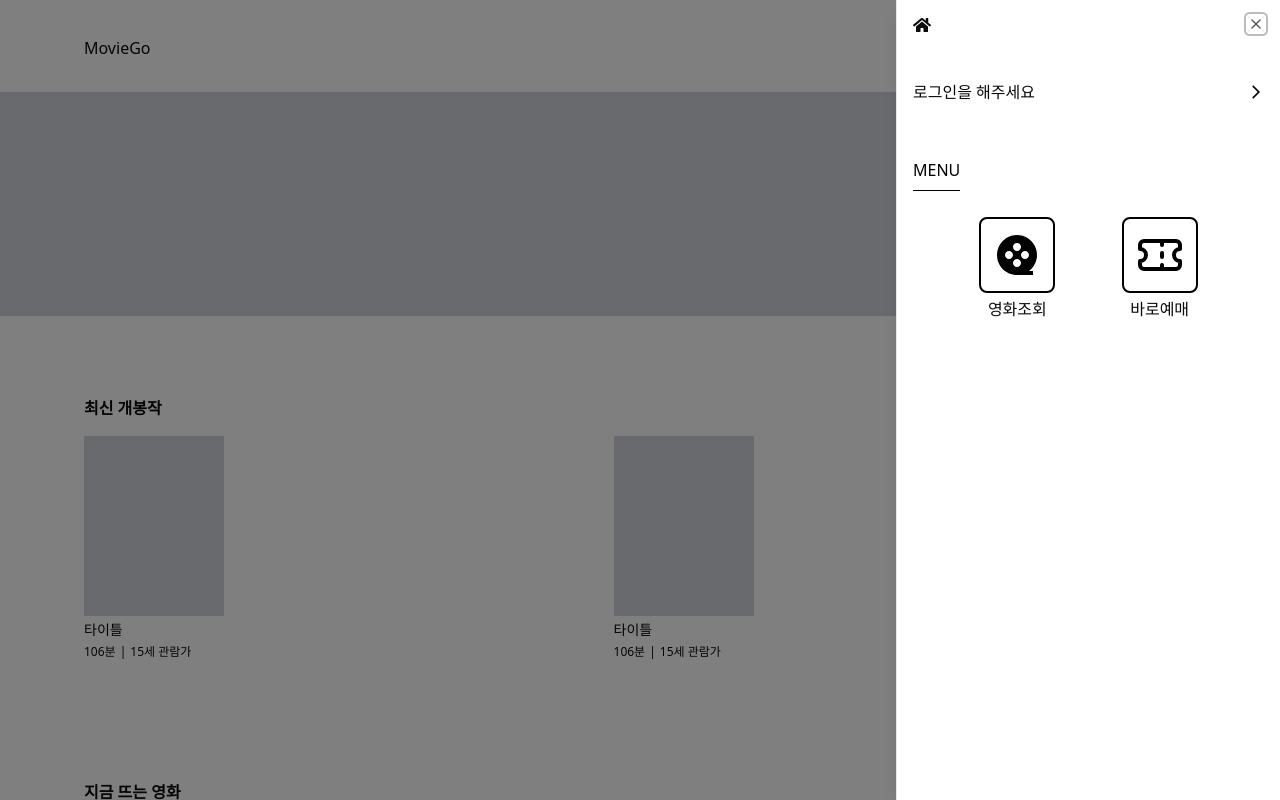
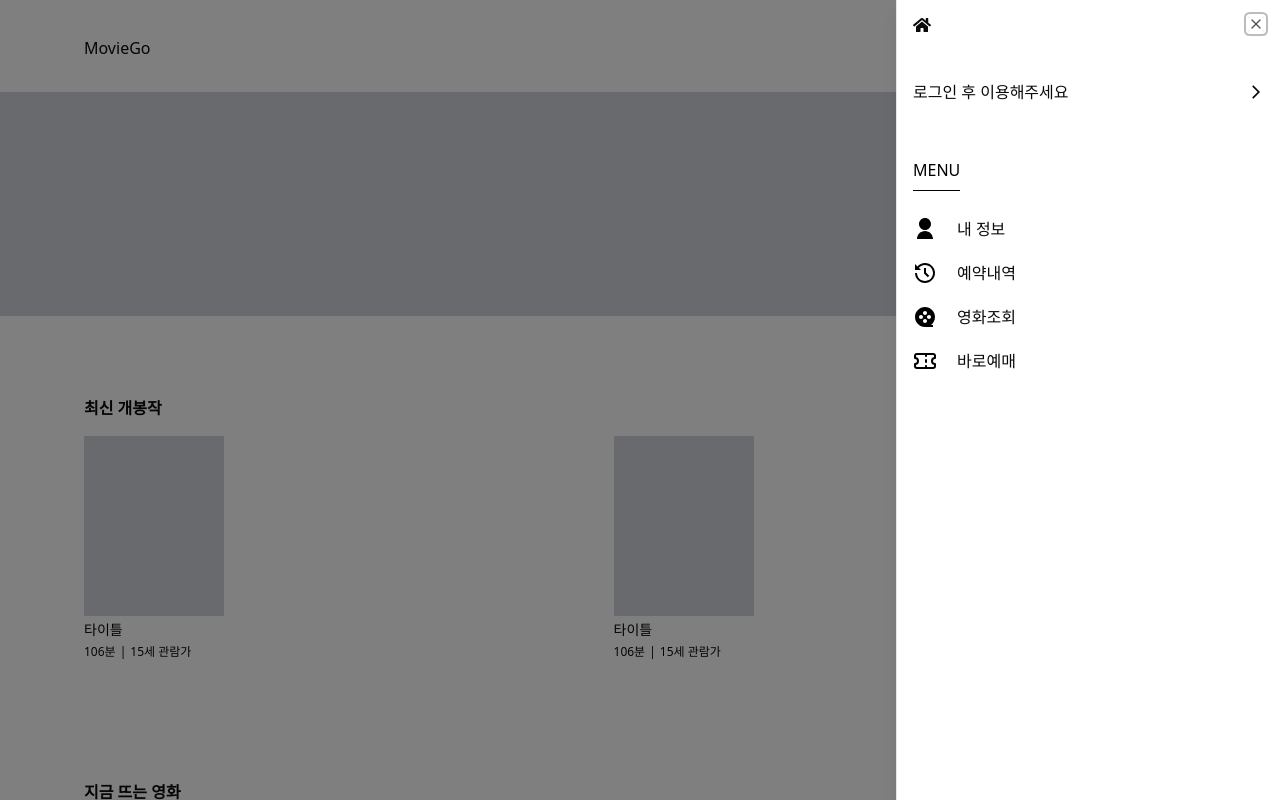
Before and after one commit to team-moviego/front-end, a Next.js app: page / in a window 1280 px wide. Both pictures are taken after a click on the button 1184 px from the left and 48 px from the top of the page. Shown: the top 800 px of the page. Built offline with nearby package versions, Linux system fonts and the light colour scheme.

Commit message:
feat: 사이드바 메뉴에 '내 정보'와 '예약내역' 추가 및 텍스트 수정

```diff
--- a/src/app/(components)/SideBar.tsx
+++ b/src/app/(components)/SideBar.tsx
@@ -1,5 +1,5 @@
 import { IoMdMenu } from "react-icons/io";
-import { RiMovie2Fill } from "react-icons/ri";
+import { RiHistoryFill, RiMovie2Fill, RiUserFill } from "react-icons/ri";
 import { MdOutlineArrowForwardIos } from "react-icons/md";
 
 import {
@@ -44,7 +44,7 @@ export default function SideBar() {
             className="my-10 flex cursor-pointer items-center justify-between"
             onClick={() => router.push("/sign-in")}
           >
-            {isLogin ? <p>xx님 환영합니다</p> : <p>로그인을 해주세요</p>}
+            {isLogin ? <p>xx님 환영합니다</p> : <p>로그인 후 이용해주세요</p>}
             <MdOutlineArrowForwardIos />
           </div>
           <div>
@@ -52,34 +52,49 @@ export default function SideBar() {
               MENU
             </p>
           </div>
-          <div className="mt-5 flex items-center justify-evenly">
-            <div className="cursor-pointer text-center">
-              <div className="rounded-md border-2 border-black p-3">
-                <RiMovie2Fill
-                  size={48}
-                  color="black"
+          {/* 메뉴리스트 */}
+          <section className="mt-5 flex flex-col gap-5">
+            <div
+              className="flex cursor-pointer items-center gap-5"
+              onClick={() => {
+                router.push("/my-info");
+                setIsOpen(false);
+              }}
+            >
+              <RiUserFill size={24} color="black" />
+              <p>내 정보</p>
+            </div>
+            <div
+              className="flex cursor-pointer items-center gap-5"
+              onClick={() => {
+                router.push("/my-ticket");
+                setIsOpen(false);
+              }}
+            >
+              <RiHistoryFill size={24} color="black" />
+              <p>예약내역</p>
+            </div>
+            <div
+              className="flex cursor-pointer items-center gap-5"
               onClick={() => {
                 router.push("/list");
                 setIsOpen(false);
               }}
-                />
+            >
+              <RiMovie2Fill size={24} color="black" />
+              <p>영화조회</p>
             </div>
-              <p className="mt-1">영화조회</p>
-            </div>
-            <div className="cursor-pointer text-center">
-              <div className="rounded-md border-2 border-black p-3">
-                <LucideTicket
-                  size={48}
-                  color="black"
+            <div
+              className="flex cursor-pointer items-center gap-5"
               onClick={() => {
                 router.push("/reserve");
                 setIsOpen(false);
               }}
-                />
+            >
+              <LucideTicket size={24} color="black" />
+              <p>바로예매</p>
             </div>
-              <p className="mt-1">바로예매</p>
-            </div>
-          </div>
+          </section>
         </SheetHeader>
       </SheetContent>
     </Sheet>
```
Lines whose indentation alone changed are shown as unchanged.
